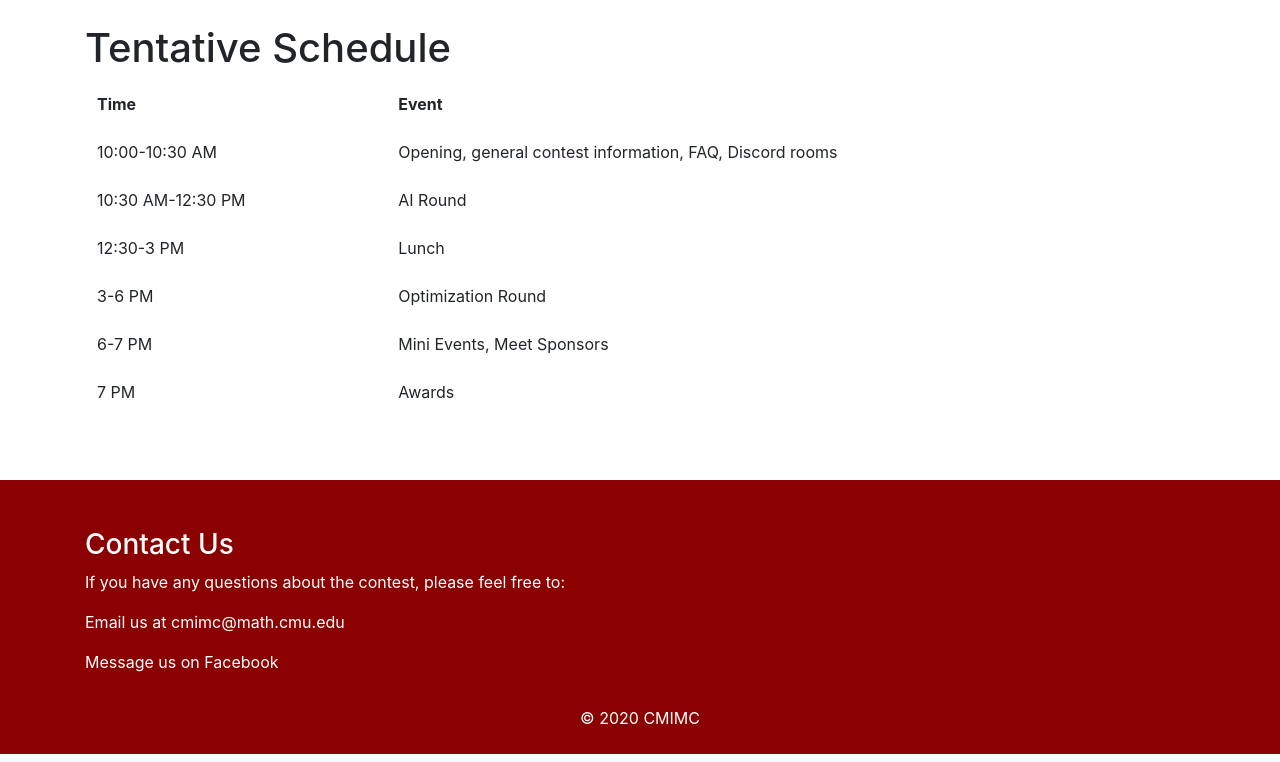
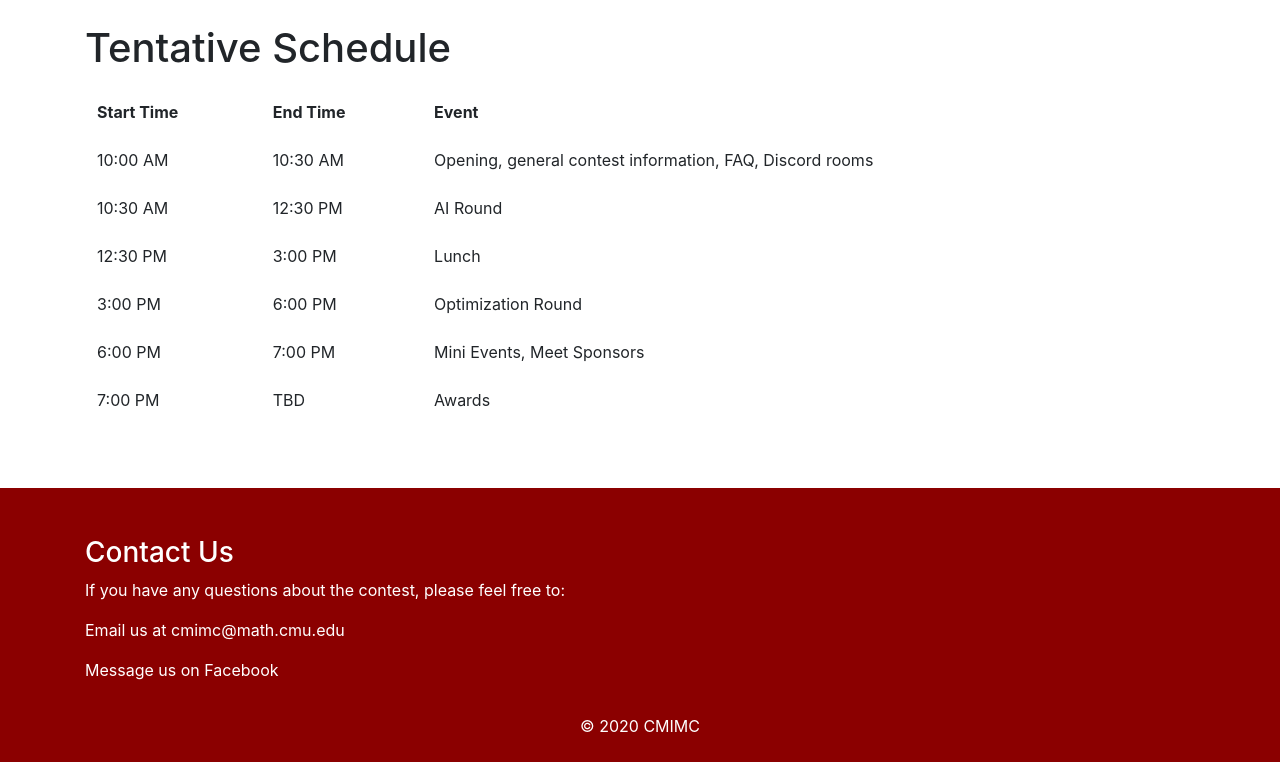
Before and after one commit to pshen24/cmimc-online, a Django app: page /schedule in a window 1280 px wide. Shown: the part 56-818 px from the top of the page. Run offline with Django 3.2, Linux system fonts and the light colour scheme; parts of the project's set-up code (start-up, migrations or seed data) failed here and were passed over; some libraries are stand-ins or nearby versions.

Commit message:
Added extra column for clarity and changed spacing

```diff
--- a/templates/schedule.html
+++ b/templates/schedule.html
@@ -3,36 +3,43 @@
 {% block content %}
 <div>
     <h1>Tentative Schedule</h1>
-    <table class="table table-borderless table-hover">
+    <table class="table table-borderless table-hover mt-3">
         <thead>
           <tr>
-            <th>Time</th>
+            <th>Start Time</th>
+            <th>End Time</th>
             <th>Event</th>
           </tr>
         </thead>
         <tbody>
           <tr>
-            <td>10:00-10:30 AM</td>
+            <td>10:00 AM</td>
+            <td>10:30 AM</td>
             <td>Opening, general contest information, FAQ, Discord rooms</td>
           </tr>
           <tr>
-            <td>10:30 AM-12:30 PM</td>
+            <td>10:30 AM</td>
+            <td>12:30 PM</td>
             <td>AI Round</td>
           </tr>
           <tr>
-            <td>12:30-3 PM</td>
+            <td>12:30 PM</td>
+            <td>3:00 PM</td>
             <td>Lunch</td>
           </tr>
           <tr>
-            <td>3-6 PM</td>
+            <td>3:00 PM</td>
+            <td>6:00 PM</td>
             <td>Optimization Round</td>
           </tr>
           <tr>
-            <td>6-7 PM</td>
+            <td>6:00 PM</td>
+            <td>7:00 PM</td>
             <td>Mini Events, Meet Sponsors</td>
           </tr>
           <tr>
-            <td>7 PM</td>
+            <td>7:00 PM</td>
+            <td>TBD</td>
             <td>Awards</td>
           </tr>
         </tbody>
```
